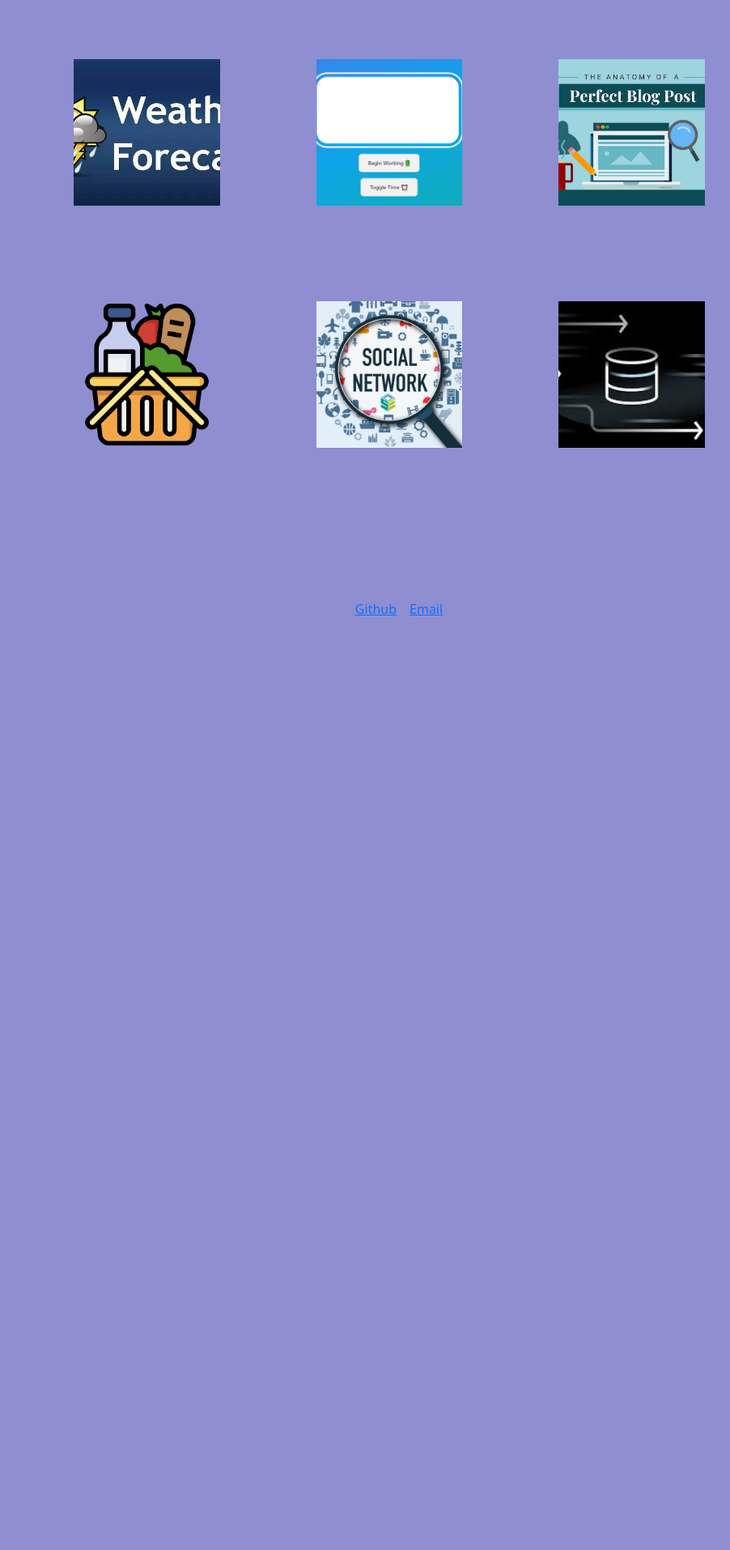
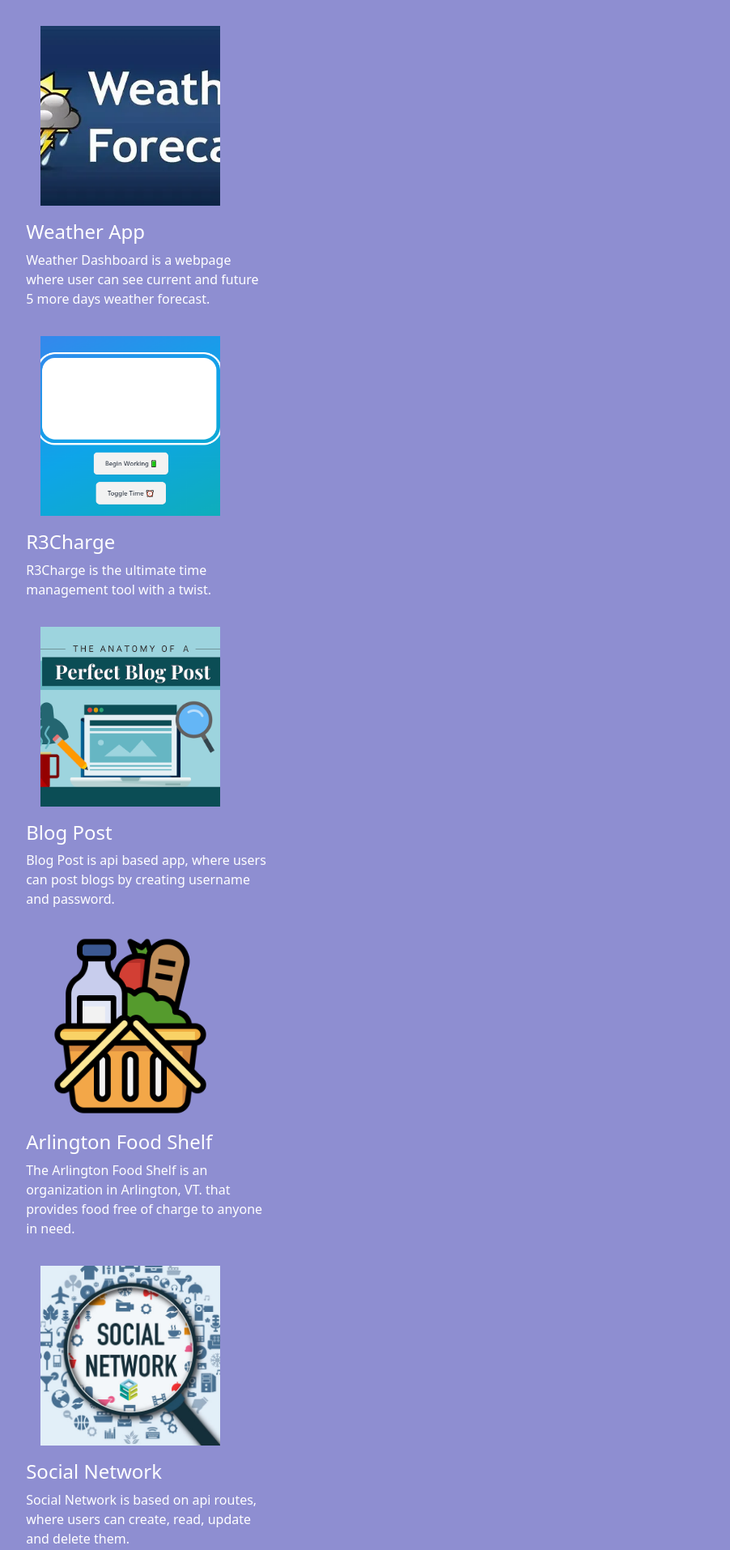
Before and after one commit to Pematamang111/Portfolio, a React (Vite) app: page /profile in a window 1280 px wide. Shown: the part 66-1980 px from the top of the page at 81% size, without its empty margins (147-1049 px from the left). Before the commit the page ends 830 px from the top, so only its background shows below. Built offline with nearby package versions, Linux system fonts and the light colour scheme.

Commit message:
add title and description in portfolio

```diff
--- a/src/pages/ProfilePage.jsx
+++ b/src/pages/ProfilePage.jsx
@@ -10,24 +10,51 @@ import pgSqlImg from '../assets/images/sqldb.png';
 export default function ProfilePage() {
 	return (
 		<div className="container">
-			<a href="https://pematamang111.github.io/Weather-Dashboard/">
-				<img src={weatherImg} alt="weather" className="images" />
-			</a>
+			<div className="weather">
+				<a href="https://pematamang111.github.io/Weather-Dashboard/">
+					<img src={weatherImg} alt="weather" className="images" />
+				</a>
+				<h4>Weather App</h4>
+				<p>
+					Weather Dashboard is a webpage where user can see current and future 5
+					more days weather forecast.
+				</p>
+			</div>
+			<div className='recharge'>
 			<a href="https://stewpra.github.io/R3Charge/">
 				<img src={rechargeImg} alt="battery" className="images" />
 			</a>
+			<h4>R3Charge</h4>
+			<p> R3Charge is the ultimate time management tool with a twist.</p>
+			</div>
+			<div className='blog'>
 			<a href="https://tech-blog-sxgv.onrender.com/">
 				<img src={blogImg} alt="blog post" className="images" />
 			</a>
+			<h4>Blog Post</h4>
+			<p>Blog Post is api based app, where users can post blogs by creating username and password.</p>
+			</div>
+			<div className='arlington'>
 			<a href="https://bootcamp-arlington-food-shelf.onrender.com/">
 				<img src={groceryImg} alt="food grocery" className="images" />
 			</a>
+			<h4>Arlington Food Shelf</h4>
+			<p>The Arlington Food Shelf is an organization in Arlington, VT. that provides food free of charge to anyone in need.</p>
+			</div>
+			<div className='network'>
 			<a href="https://drive.google.com/file/d/1sbmvVAnLooX2bR2cBcH4nd8ZVijzG5hj/view?usp=sharingLinks">
 				<img src={socialNetdbImg} alt="social network" className="images" />
 			</a>
+			<h4>Social Network</h4>
+			<p>Social Network is based on api routes, where users can create, read, update and delete them.</p>
+			</div>
+			<div className='ecommerce'>
 			<a href="https://drive.google.com/file/d/14QutSDw_u8ft6toErXzfd5Cg8g3uT7yl/view">
 				<img src={pgSqlImg} alt="database" className="images" />
 			</a>
+			<h4>E-Commerce-Database</h4>
+			<p>This project is a ecommerce database, which has models of category, product and tag.</p>
+			</div>
 		</div>
 	);
 }
--- a/src/pages/profilePage.css
+++ b/src/pages/profilePage.css
@@ -2,6 +2,9 @@
 	/* margin-left: 2rem; */
 	margin-top: 0px;
 	padding-top: 0px;
+}
+.weather, .recharge, .blog, .arlington, .network, .ecommerce {
+	width: 300px;
 }
 
 .images {
```
